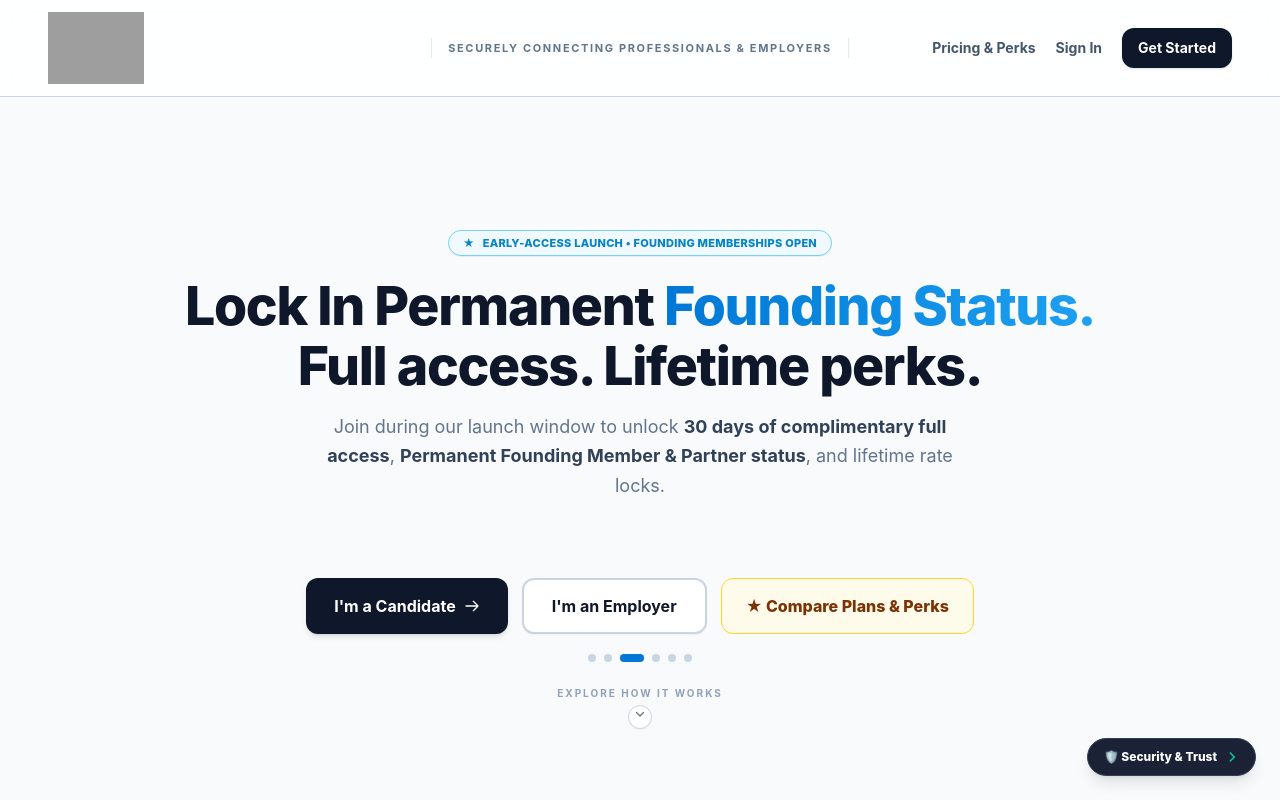
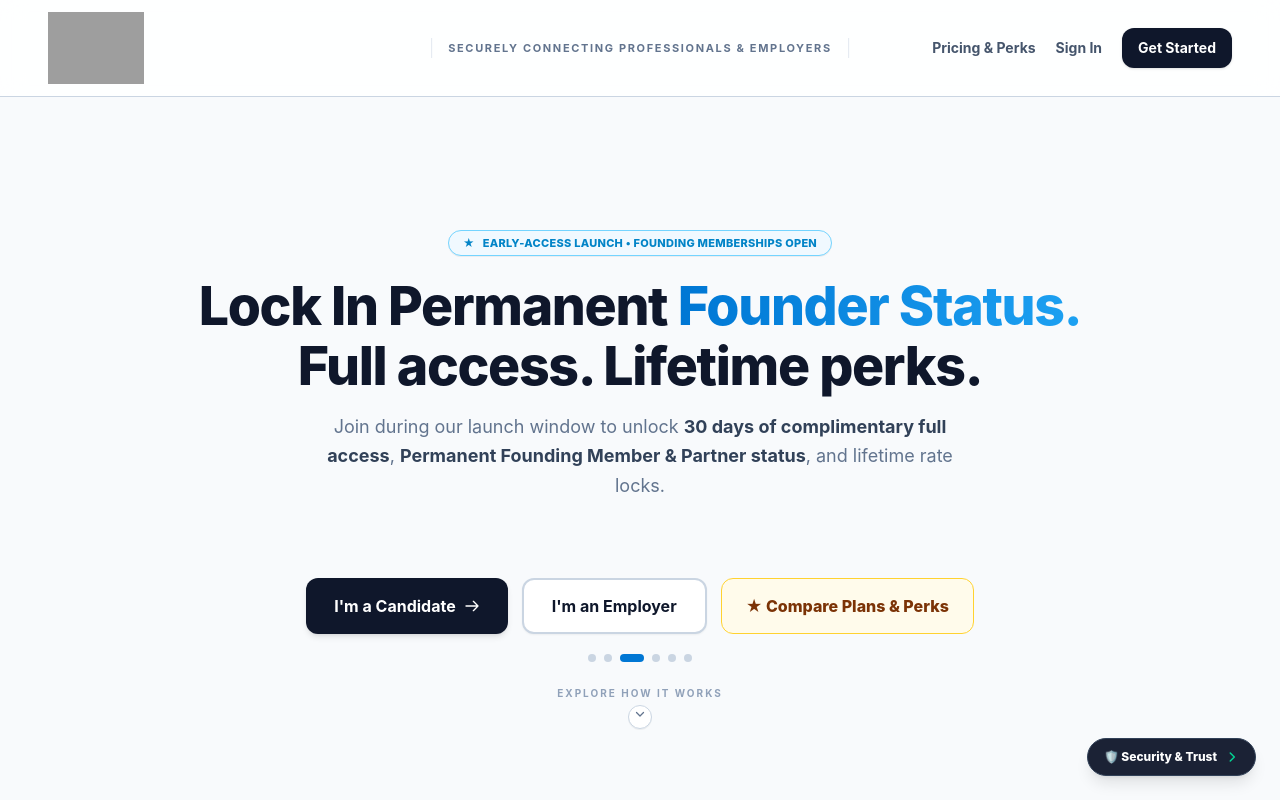
Before and after one commit to SpecialSauceIO/secure-job-board, a Next.js app: page / in a window 1280 px wide. Both pictures are taken after a click on the button 640 px from the left and 657 px from the top of the page. Shown: the top 800 px of the page. Built offline with nearby package versions, Linux system fonts and the light colour scheme; grey boxes are pictures that could not be loaded.

Commit message:
Update Slide 3 headline from Founding Status to Founder Status

```diff
--- a/src/app/page.tsx
+++ b/src/app/page.tsx
@@ -103,7 +103,7 @@ export default function LandingPage() {
               <span className="sm:whitespace-nowrap">
                 Lock In Permanent{' '}
                 <span className="text-transparent bg-clip-text bg-gradient-to-r from-[#0077D4] to-[#1DA1F2]">
-                  Founding Status.
+                  Founder Status.
                 </span>
               </span>
               <br />
```
